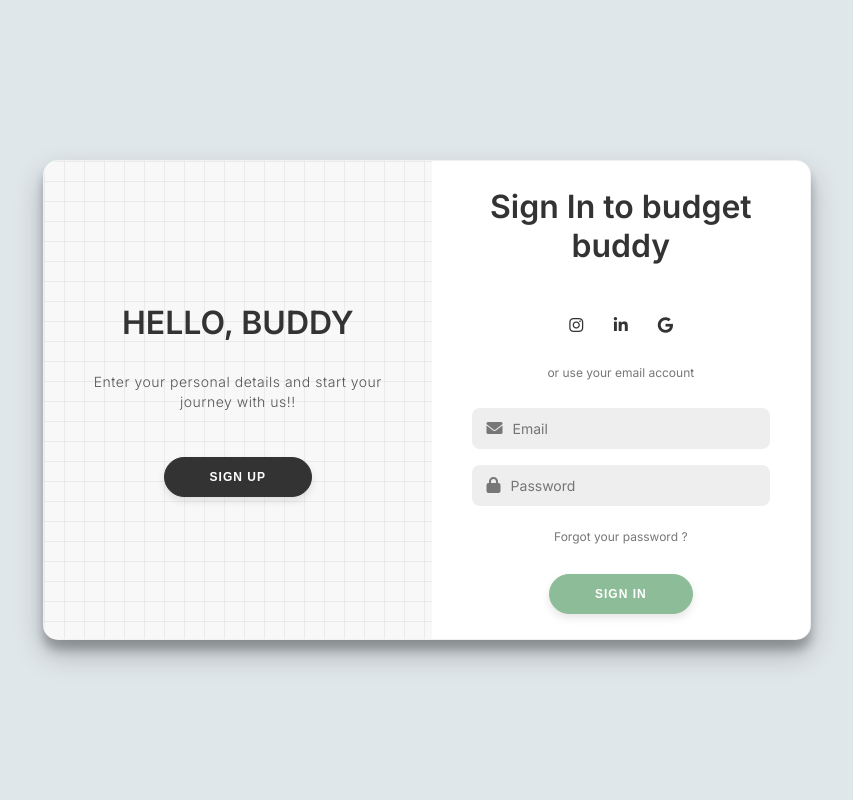
After one commit to bekadesta/BudgetBuddy, a PHP site: page /signin.php in a window 1280 px wide. The commit adds this page. Shown: the whole page, without its empty margins (213-1066 px from the left). Run offline with PHP 8.4, Linux system fonts and the light colour scheme.

Commit message:
Add files via upload

```diff
--- /dev/null
+++ b/signin.php
@@ -0,0 +1,75 @@
+<?php
+
+
+
+
+
+
+
+
+
+
+
+
+
+
+?>
+
+
+
+
+
+
+
+
+
+
+
+<!DOCTYPE html>
+<html lang="en">
+<head>
+    <meta charset="UTF-8">
+    <meta name="viewport" content="width=device-width, initial-scale=1.0">
+    <title>Sign In to Budget Buddy</title>
+    <link rel="stylesheet" href="style.css">
+    <!-- Font Awesome for icons -->
+    <link rel="stylesheet" href="https://cdnjs.cloudflare.com/ajax/libs/font-awesome/6.0.0-beta3/css/all.min.css">
+    <!-- Google Fonts - Inter -->
+    <link href="https://fonts.googleapis.com/css2?family=Inter:wght@300;400;500;600;700&display=swap" rel="stylesheet">
+    <script src="script.js"></script>
+</head>
+<body>
+    <div class="container">
+        <div class="panel left-panel">
+            <h1>HELLO, BUDDY</h1>
+            <p>Enter your personal details and start your journey with us!!</p>
+            <form action="signup.php" method="get">
+            <button class="signupbtn" id="signUp" onclick="window.location.href='signup.php'">Sign Up</button>
+        </div>
+
+        <div class="panel right-panel">
+            <form action="#">
+                <h1>Sign In to budget buddy</h1>
+                <div class="social-container">
+                    <a href="https://www.instagram.com/" class="social"><i class="fab fa-instagram"></i></a>
+                    <a href="https://www.linkedin.com/" class="social"><i class="fab fa-linkedin-in"></i></a>
+                    <a href="https://myaccount.google.com/" class="social"><i class="fab fa-google"></i></a>
+                </div>
+                <span>or use your email account</span>
+                <div class="input-group">
+                    <i class="fas fa-envelope"></i>
+                    <input type="email"  placeholder="Email" name="email" />
+                </div>
+                <div class="input-group">
+                    <i class="fas fa-lock"></i>
+                    <input type="password" placeholder="Password" name="password" />
+                </div>
+                <a href="#" class="forgot-password">Forgot your password ?</a>
+                <button class="sign-in-button">Sign In</button>
+            </form>
+        </div>
+    </div>
+
+
+</body>
+</html>
--- a/style.css
+++ b/style.css
@@ -1,136 +1,204 @@
-body {
-      /*background-image: url('web.jpg');
-      background-size: cover;       /* Cover the whole screen */
-      background-position: center;  /* Center the image */
-      background-repeat: no-repeat; /* Do not repeat */
-      height: 100vh;                /* Full height */
+
+* {
+    box-sizing: border-box;
     margin: 0;
-
-                      /* Remove default margin */
-    }
-.logo{
-        width: 100px;                /* Set logo width */
-        height: auto;                /* Maintain aspect ratio */
-        position: absolute;          /* Position it absolutely */
-        top: 1px;                   /* Distance from the top */
-        left: 20px;                  /* Distance from the left */
-        font-family:sans-serif;
-        }
-header {
-            border-bottom: 2px solid rgb(50, 48, 48); /* Add a bottom border */
-            padding: 15px 30px;
-            display: flex;
-            justify-content: space-between;
-            align-items: center;}
-
-nav ul {
-        list-style: none;
-        display: flex;
-        margin-left: 750px;
-        gap: 20px
-                        /* Align nav to the left */
-                /* Add padding to the top */
-        /* Add left margin to nav */
+    padding: 0;
 }
 
-nav ul li a {
-        color: black;
-        text-decoration: none;
-        font-weight: 700;
-        left: 12px; /* Adjust left position */
-    }
-
-main{
-        padding: 180px;
-        margin:  auto; /* Center the main content */
-        max-width: 1200px; /* Set a maximum width for the main content */
-
-}
-.expense {
-        gap: 20px;
-        margin-left: 244px; /* Add space between expense items */
-    }
-
-.bar-container {
-    font-size: 20px;
-    font-weight: bold; /* Make labels bold */
-    margin-left: 280px; /* Space below labels */
-    }
-
-.savebutton{
-
-        color: rgb(100, 94, 94); /* White text */
-        padding: 10px 20px; /* Padding for button */
-        border: none; /* Remove border */
-        border-radius: 5px; /* Rounded corners */
-        cursor: pointer; /* Pointer cursor on hover */
-        font-size: 16px; /* Font size for button text */
-    }
-
-.savebutton:hover {
-        background-color: rgb(200, 200, 200); /* Light gray background on hover */
-        color: black; /* Change text color on hover */
-    }
-.save{
-    padding-left: 343px; /* Center the save button */
-    padding-top: 33px;
-}
-.budgetsetting{
-    gap: 20px;
-
-}
-.budget{
-    width: 550px; /* Set width for budget input */
-    padding: 10px 20px; /* Padding inside the input */
-    border: 1px solid #ccc; /* Light gray border */
-    border-radius: 5px; /* Rounded corners */
-    font-size: 16px; /* Font size for input text */
-    margin-left: 40px; /* Space between label and input */
-
-
-
-}
-.budgeting-rule{
- border: 1px solid #333;       /* Dark border */
- padding: 7px;
- height: 74px;              /* Space inside the box */
- background-color: #d1c8c8;    /* Light background */
- border-radius: 8px;           /* Optional: rounded corners */
-  margin: 50px auto;            /* Center horizontally */
-  box-shadow: 0 2px 6px rgb(124, 23, 23)}
-.custom-budgeting{
-    border:1px solid #333; /* Dark border */
-    padding: 7px;
-    border-radius: 7px;
-    margin: 2px auto; /* Center horizontally */
-
+body {
+    font-family: 'Inter', sans-serif;
+    background: #e0e7eb; /* Light blue-grey background */
+    display: flex;
+    justify-content: center;
+    align-items: center;
+    min-height: 100vh;
+    margin: 0;
 
 }
 
-.settings-container {
+.container {
+    background-color: #fff;
+    border-radius: 15px;
+    box-shadow: 0 14px 28px rgba(0, 0, 0, 0.25),
+                0 10px 10px rgba(0, 0, 0, 0.22);
+    position: relative;
+    overflow: hidden;
+    width: 768px; /* Fixed width as per design */
+    max-width: 100%;
+    min-height: 480px; /* Fixed height as per design */
+    display: flex;
+    border: 1px solid rgba(0, 0, 0, 0.05); /* Subtle border */
+}
+
+.panel {
+
     display: flex;
     flex-direction: column;
+    justify-content: center;
     align-items: center;
-    ;
+    text-align: center;
+    padding: 0 40px;
 }
-.settings-header {
-    font-size: 16px;
-    font-weight: bold;
+
+.left-panel {
+    width: 60%;
+    background-color: #f8f8f8; /* Light background for the left panel */
+    color: #333; /* Dark text for the left panel */
+    border-radius: 15px 0 0 15px; /* Rounded corners on the left */
+    /* Add a subtle grid pattern to the background */
+    background-image:
+        linear-gradient(to right, rgba(0, 0, 0, 0.05) 1px, transparent 1px),
+        linear-gradient(to bottom, rgba(0, 0, 0, 0.05) 1px, transparent 1px);
+    background-size: 20px 20px; /* Adjust grid size as needed */
+}
+
+.left-panel h1 {
+    font-weight: 600;
+    margin-bottom: 10px;
+    color: #333;
+}
+
+.left-panel p {
+    font-size: 14px;
+    font-weight: 300;
+    line-height: 20px;
+    letter-spacing: 0.5px;
+    margin: 20px 0 30px;
+    color: #555;
+}
+.signupbtn {
+    background-color: #333; /* Dark button for sign up */
+    border-color: #333;
+    color: #fff;
+}
+
+.right-panel {
+    background-color: #fff;
+    border-radius: 0 15px 15px 0; /* Rounded corners on the right */
+}
+
+.right-panel form {
+    background-color: #ffffff;
+    display: flex;
+    flex-direction: column;
+    padding: 0 50px;
+    height: 100%;
+    justify-content: center;
+    align-items: center;
+    text-align: center;
+    width: 100%;
+}
+
+.right-panel h1 {
+    font-weight: 600;
+    margin-bottom: 20px;
+    color: #333;
+}
+
+.social-container {
+    margin: 20px ;
+}
+
+.social-container a {
+    border-radius: 50%;
+    display: inline-flex;
+    justify-content: center;
+    align-items: center;
+    height: 40px;
+    width: 40px;
+    text-decoration: none;
+    color: #333;
 
 }
-.settings-content1{
-    width: 559px;
+
+.social-container a:hover {
+    background-color: #f0f0f0;
+}
+
+.right-panel span {
+    font-size: 12px;
+    color: #777;
+    margin-bottom: 20px;
+}
+
+.input-group {
+    background-color: #eee;
+    border: none;
+    padding: 12px 15px;
+    margin: 8px 0;
+    width: 100%;
+    border-radius: 8px; /* Rounded corners for input groups */
     display: flex;
+    align-items: center;
+}
+
+.input-group i {
+    color: #777;
+    margin-right: 10px;
+}
+
+.input-group input {
+    background: transparent;
+    border: none;
+    outline: none;
+    width: 100%;
+    font-family: 'Inter', sans-serif;
+    font-size: 14px;
+    color: #333;
+}
+
+.forgot-password {
+    color: #777;
+    font-size: 12px;
+    text-decoration: none;
+    margin: 15px 0;
+}
+
+button {
+    border-radius: 20px;
+    border: 1px solid transparent; /* Remove default border */
+    color: #fff;
+    font-size: 12px;
+    font-weight: bold;
+    padding: 12px 45px;
+    letter-spacing: 1px;
+    text-transform: uppercase;
+    transition: transform 80ms ease-in;
+    cursor: pointer;
+    margin-top: 15px;
+    box-shadow: 0 4px 8px rgba(0, 0, 0, 0.1);
+}
+
+button:active {
+    transform: scale(0.95);
+}
+
+.sign-in-button {
+    background-color: #8dbd98; /* Greenish color */
+    border-color: #8dbd98;
+    outline: none;
+}
+
+/* Responsive adjustments */
+@media (max-width: 768px) {
+    .container {
         flex-direction: column;
-    align-items: center;
-    margin-top: 20px;
-    padding: 70px;
-    border-radius: 10px;
-    background-color: #f9f9f9; /* Light background for contrast */
-    box-shadow: 0 2px 4px rgba(0, 0, 0, 0.1); /* Subtle shadow for depth */
+        width: 90%;
+        min-height: auto;
     }
-.switch-row{
-    border-bottom: 1px solid #ccc;
+
+    .panel {
+        width: 100%;
+        padding: 20px;
+    }
+
+    .left-panel {
+        border-radius: 15px 15px 0 0; /* Rounded top corners on mobile */
+    }
+
+    .right-panel {
+        border-radius: 0 0 15px 15px; /* Rounded bottom corners on mobile */
+    }
 }
 
 
@@ -145,59 +213,244 @@ main{
 
 
 
+/*style for the signup page*/
 
 
 
 
 
-
-
-.switch-row {
+.signupform-containers {
+    position: absolute;
+    top: 0;
+    height: 100%;
+    transition: all 0.6s ease-in-out;
+    background-color: #fdfafa;
+    border-radius: 15px; /* Apply border-radius here as well */
+    padding: 0 50px;
     display: flex;
-    justify-content: space-between;
+    flex-direction: column;
+    justify-content: center;
     align-items: center;
-    margin-bottom: 15px;
-    max-width: 300px;
+    text-align: center;
 }
 
-  .switch {
-    position: relative;
-    display: inline-block;
-    width: 44px;
-    height: 24px;
+.sign-up-container {
+    left: 0;
+    width: 50%;
+    z-index: 2;
+    opacity: 1; /* Ensure it's visible by default */
 }
 
-  .switch input {
-    opacity: 0;
-    width: 0;
-    height: 0;
+.form-containers form {
+    background-color: #fff;
+    display: flex;
+    flex-direction: column;
+    padding: 0 50px;
+    height: 100%;
+    justify-content: center;
+    align-items: center;
+    text-align: center;
+    width: 100%;
 }
 
-  .slider {
-    position: absolute;
-    cursor: pointer;
-    top: 0; left: 0; right: 0; bottom: 0;
-    background-color: #ccc;
-    transition: 0.3s;
-    border-radius: 24px;
+.form-containers h1 {
+    font-weight: 600;
+    margin-bottom: 20px;
+    color: #333;
 }
 
-  .slider:before {
-    content: "";
-    position: absolute;
-    height: 18px;
-    width: 18px;
-    left: 3px;
-    bottom: 3px;
-    background-color: white;
-    transition: 0.3s;
-    border-radius: 50%;
+.social-containers {
+    margin: 20px 0;
 }
 
-  input:checked + .slider {
-    background-color: #4caf50;
+.social-containers a {
+    border: 1px solid #ddd;
+    border-radius: 50%;
+    display: inline-flex;
+    justify-content: center;
+    align-items: center;
+    margin: 0 5px;
+    height: 40px;
+    width: 40px;
+    text-decoration: none;
+    color: #333;
+    transition: background-color 0.3s ease;
 }
 
-  input:checked + .slider:before {
-    transform: translateX(20px);
+.social-containers a:hover {
+    background-color: #f0f0f0;
 }
+
+.form-containers span {
+    font-size: 12px;
+    color: #777;
+    margin-bottom: 20px;
+}
+
+.input-groups {
+    background-color: #eee;
+    border: none;
+    padding: 12px 15px;
+    margin: 8px 0;
+    width: 100%;
+    border-radius: 8px; /* Rounded corners for input groups */
+    display: flex;
+    align-items: center;
+}
+
+.input-groups i {
+    color: #777;
+    margin-right: 10px;
+}
+
+.input-groups input {
+    background: transparent;
+    border: none;
+    outline: none;
+    width: 100%;
+    font-family: 'Inter', sans-serif;
+    font-size: 14px;
+    color: #333;
+}
+
+button {
+    border-radius: 20px;
+    border: 1px solid transparent; /* Remove default border */
+    color: #fff;
+    font-size: 12px;
+    font-weight: bold;
+    padding: 12px 45px;
+    letter-spacing: 1px;
+    text-transform: uppercase;
+    transition: transform 80ms ease-in;
+    cursor: pointer;
+    margin-top: 15px;
+    box-shadow: 0 4px 8px rgba(0, 0, 0, 0.1);
+}
+
+button:active {
+    transform: scale(0.95);
+}
+
+button:focus {
+    outline: none;
+}
+
+.sign-up-button {
+    background-color: #8dbd98; /* Greenish color */
+    border-color: #8dbd98;
+}
+
+.signinbtn {
+    background-color: #333; /* Dark button for sign in */
+    border-color: #333;
+    color: #fff;
+}
+
+.overlay-container {
+    position: absolute;
+    top: 0;
+    left: 50%;
+    width: 50%;
+    height: 100%;
+    overflow: hidden;
+    z-index: 100;
+    border-radius: 15px; /* Apply border-radius here */
+}
+
+.overlay {
+    background: #f8f8f8; /* Light background for the right panel */
+    background-repeat: no-repeat;
+    background-size: cover;
+    background-position: 0 0;
+    color: #333; /* Dark text for the right panel */
+    position: relative;
+    left: -100%;
+    height: 100%;
+    width: 200%;
+    transform: translateX(0);
+    transition: transform 0.6s ease-in-out;
+    border-radius: 15px; /* Apply border-radius here */
+    display: flex; /* Ensure content is centered */
+    justify-content: center; /* Ensure content is centered */
+    align-items: center; /* Ensure content is centered */
+    /* Add a subtle grid pattern to the background */
+    background-image:
+        linear-gradient(to right, rgba(0, 0, 0, 0.05) 1px, transparent 1px),
+        linear-gradient(to bottom, rgba(0, 0, 0, 0.05) 1px, transparent 1px);
+    background-size: 20px 20px; /* Adjust grid size as needed */
+}
+
+.overlay-panel {
+    position: absolute;
+    display: flex;
+    align-items: center;
+    justify-content: center;
+    flex-direction: column;
+    padding: 0 40px;
+    text-align: center;
+    top: 0;
+    height: 100%;
+    width: 50%;
+    transform: translateX(0);
+    transition: transform 0.6s ease-in-out;
+}
+
+.overlay-right {
+    right: 0;
+    transform: translateX(0);
+}
+
+.overlay-panel h1 {
+    font-weight: 600;
+    margin-bottom: 10px;
+    color: #333;
+}
+
+.overlay-panel p {
+    font-size: 14px;
+    font-weight: 300;
+    line-height: 20px;
+    letter-spacing: 0.5px;
+    margin: 20px 0 30px;
+    color: #555;
+}
+
+/* Responsive adjustments */
+@media (max-width: 768px) {
+    .container {
+        flex-direction: column;
+        width: 90%;
+        min-height: auto;
+    }
+
+    .form-container {
+        position: relative;
+        width: 100%;
+        padding: 20px;
+        left: auto;
+        opacity: 1;
+        transform: translateX(0);
+    }
+
+    .overlay-container {
+        position: relative;
+        width: 100%;
+        left: auto;
+        height: auto;
+        min-height: 200px; /* Adjust as needed for mobile */
+    }
+
+    .overlay {
+        width: 100%;
+        left: 0;
+        transform: translateX(0);
+        border-radius: 15px; /* Ensure rounded corners on mobile */
+    }
+
+    .overlay-panel {
+        width: 100%;
+        padding: 20px;
+        transform: translateX(0);
+    }
+}
```
Also changed, not shown: signup.php (added, +84 -0 lines). Lines whose indentation alone changed are shown as unchanged.
